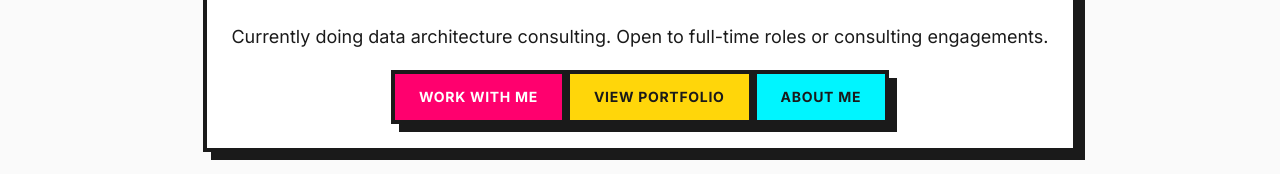
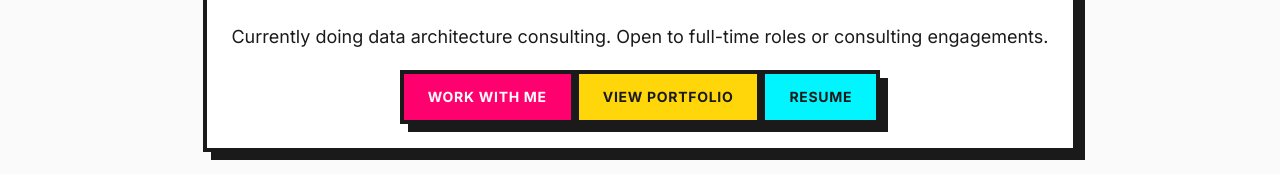
Before and after one commit to mtornga/marktorngadotcom, a Next.js app: page / in a window 1280 px wide. Shown: the part 322-496 px from the top of the page. Built offline with nearby package versions, Linux system fonts and the light colour scheme; no server answers.

Commit message:
Update homepage CTA to Resume and restore dial arrow-key hint

```diff
--- a/app/page.tsx
+++ b/app/page.tsx
@@ -30,8 +30,8 @@ export default function Home() {
             <Button href="/portfolio" variant="secondary">
               View Portfolio
             </Button>
-            <Button href="/about" variant="accent">
-              About Me
+            <Button href="/resume" variant="accent">
+              Resume
             </Button>
           </div>
         </Card>
--- a/components/resume/ResumeDial.tsx
+++ b/components/resume/ResumeDial.tsx
@@ -338,7 +338,7 @@ export default function ResumeDial({
 
       <div className="text-center">
         {!compact && <p className="font-heading font-bold text-xl text-neo-primary">{currentLevel.label}</p>}
-        {!compact && <p className="text-sm text-neo-text/70">Use drag, touch, or click to switch levels.</p>}
+        {!compact && <p className="text-sm text-neo-text/70">Use drag, touch, click, or arrow keys to switch levels.</p>}
       </div>
     </div>
   );
```
